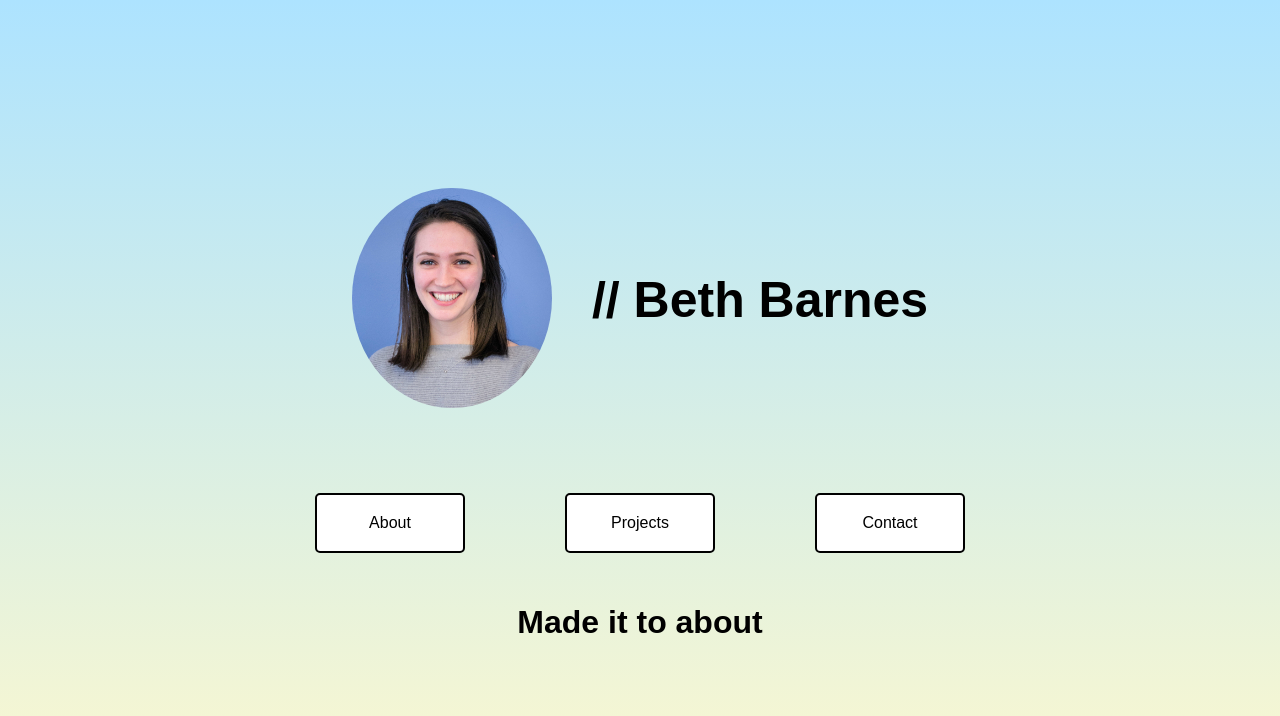
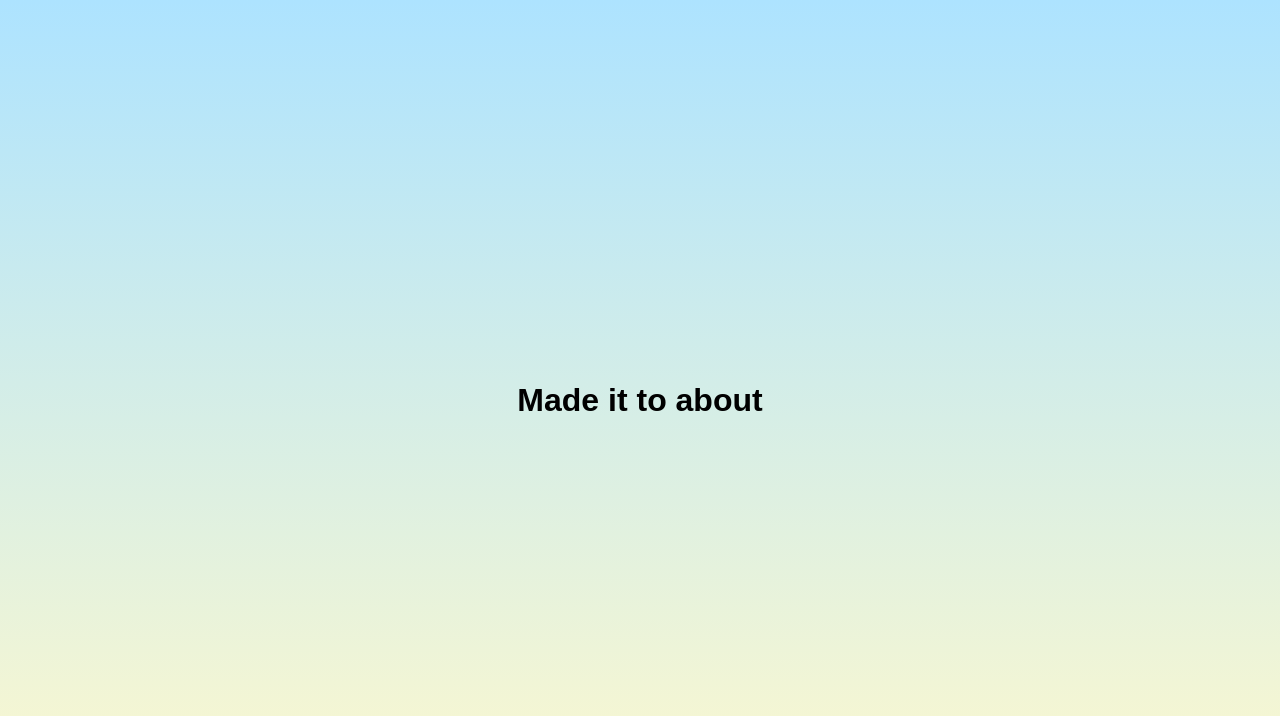
Before and after one commit to bethbarnes/bethcbarnes.com, a React (Create React App) app: page /about in a window 1280 px wide. Shown: the top 716 px of the page. Built offline with nearby package versions, Linux system fonts and the light colour scheme.

Commit message:
feat(About): add About component

```diff
--- a/src/App.js
+++ b/src/App.js
@@ -9,10 +9,10 @@ class App extends Component {
     return (
       <div className="App">
       <BrowserRouter>
-      <div>
-        <Home />
-        <Route path = '/about' component={About}/>
-      </div>
+        <div>
+          <Route exact path='/' component={Home} />
+          <Route path='/about' component={About}/>
+        </div>
       </ BrowserRouter>
       </div>
     );
```
